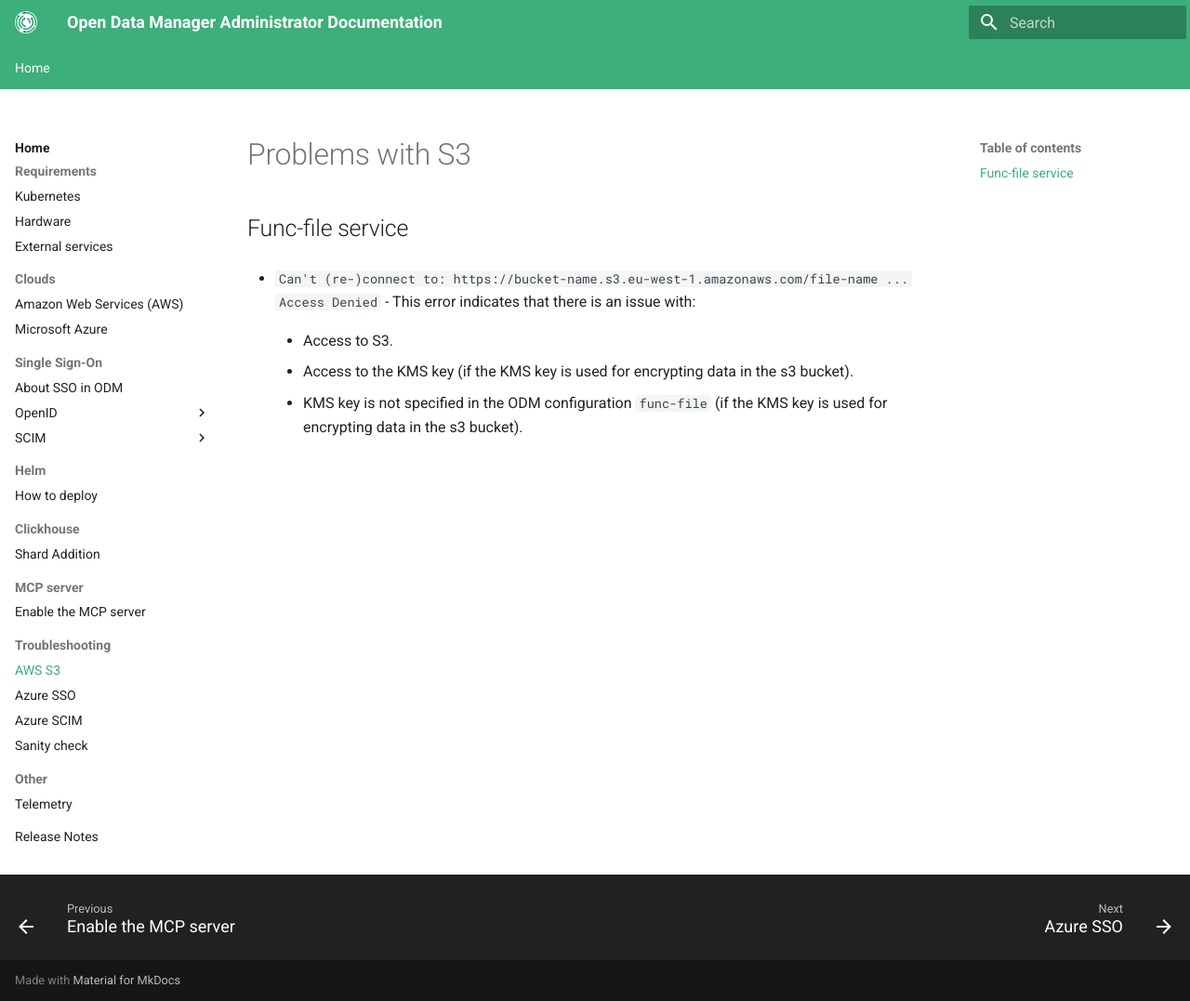
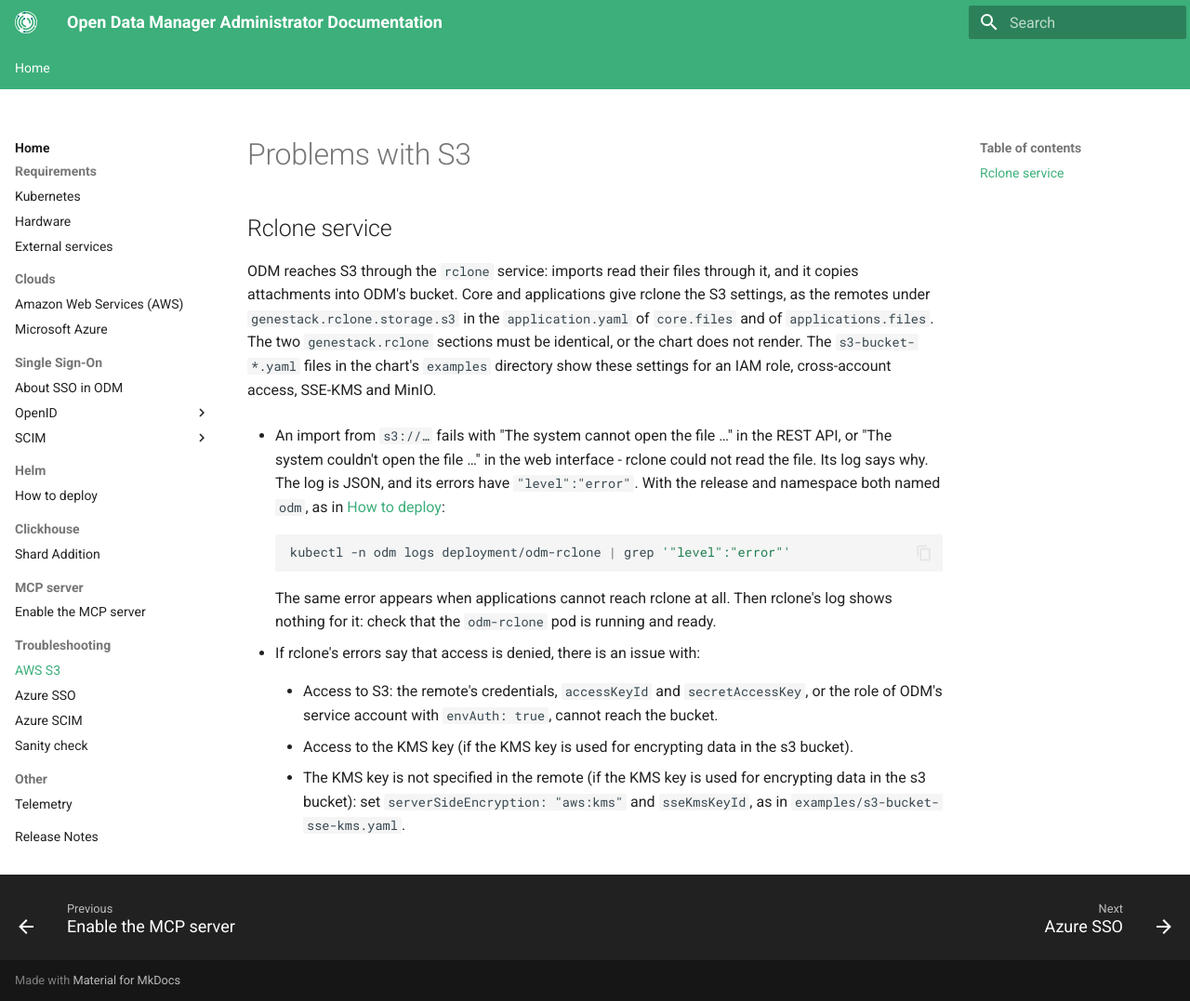
Before and after one commit to genestack/admin-docs, an MkDocs documentation site: the page built from docs/home/troubleshooting/aws-s3.md, in a window 1280 px wide and 1077 px high. Shown: the whole window at 93% size. Built offline with MkDocs 1.6.1 and Material for MkDocs 9.7.7, drawn with Linux system fonts in a browser that asks for light colours; the version menu is left out.

Commit message:
ODM-13878: Replace the func-file section of the S3 troubleshooting page
func-file was replaced by rclone in 2024. The page now says imports and
attachment copies go through rclone, where core and applications set its
S3 remotes, what an unreadable import file looks like, where rclone logs
it, and the access-denied causes in today's settings.

Co-Authored-By: Claude Opus 5.5 <noreply@anthropic.com>

````diff
--- a/docs/home/troubleshooting/aws-s3.md
+++ b/docs/home/troubleshooting/aws-s3.md
@@ -1,11 +1,31 @@
 # Problems with S3
 
-## Func-file service
+## Rclone service
 
-- `Can't (re-)connect to: https://bucket-name.s3.eu-west-1.amazonaws.com/file-name ... Access Denied` - This error indicates that there is an issue with:
+ODM reaches S3 through the `rclone` service: imports read their files through it, and it copies attachments into
+ODM's bucket. Core and applications give rclone the S3 settings, as the remotes under `genestack.rclone.storage.s3`
+in the `application.yaml` of `core.files` and of `applications.files`. The two `genestack.rclone` sections must be
+identical, or the chart does not render. The `s3-bucket-*.yaml` files in the chart's `examples` directory show these
+settings for an IAM role, cross-account access, SSE-KMS and MinIO.
 
-    - Access to S3.
+- An import from `s3://…` fails with "The system cannot open the file …" in the REST API, or "The system couldn't
+  open the file …" in the web interface - rclone could not read the file. Its log says why. The log is JSON, and its
+  errors have `"level":"error"`. With the release and namespace both named `odm`, as in
+  [How to deploy](../helm/how-to-deploy.md):
+
+    ```shell
+    kubectl -n odm logs deployment/odm-rclone | grep '"level":"error"'
+    ```
+
+    The same error appears when applications cannot reach rclone at all. Then rclone's log shows nothing for it:
+    check that the `odm-rclone` pod is running and ready.
+
+- If rclone's errors say that access is denied, there is an issue with:
+
+    - Access to S3: the remote's credentials, `accessKeyId` and `secretAccessKey`, or the role of ODM's service
+      account with `envAuth: true`, cannot reach the bucket.
 
     - Access to the KMS key (if the KMS key is used for encrypting data in the s3 bucket).
 
-    - KMS key is not specified in the ODM configuration `func-file` (if the KMS key is used for encrypting data in the s3 bucket).
+    - The KMS key is not specified in the remote (if the KMS key is used for encrypting data in the s3 bucket): set
+      `serverSideEncryption: "aws:kms"` and `sseKmsKeyId`, as in `examples/s3-bucket-sse-kms.yaml`.
````
